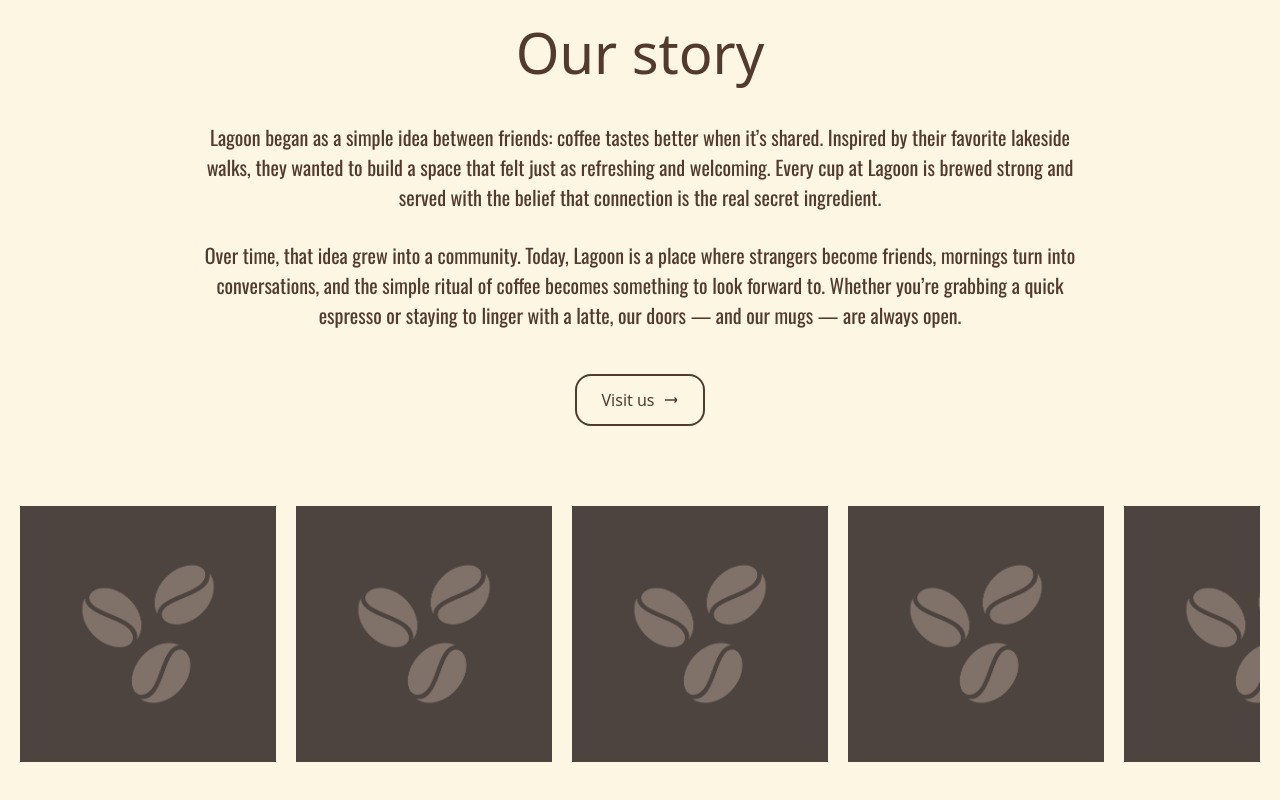
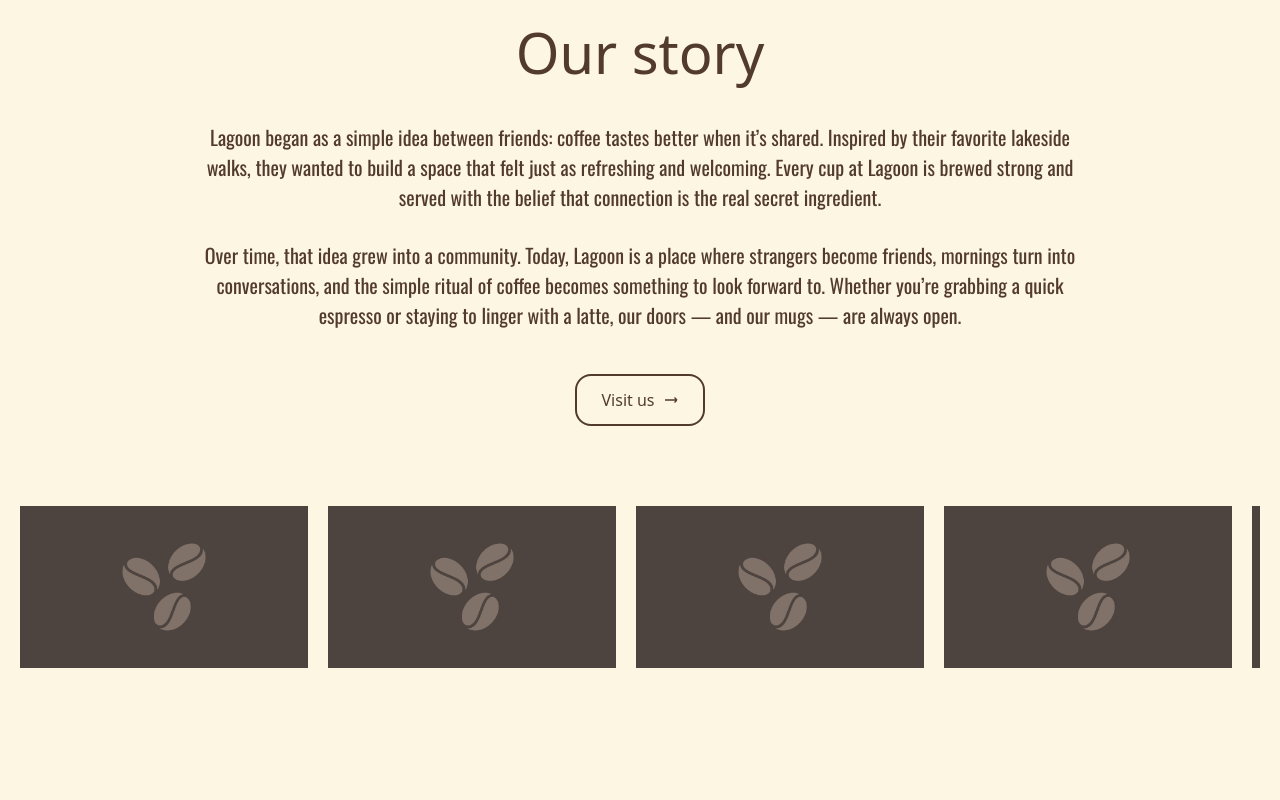
Before and after one commit to cosmonautkc/lagoon-coffee, a website built with Vite: page index.html in a window 1280 px wide. Shown: the part 712-1512 px from the top of the page. After the commit the page ends 1420 px from the top, so only its background shows below. Built offline with nearby package versions, Linux system fonts and the light colour scheme; a web font is replaced by a local one.

Commit message:
style new placeholder images according to new aspect ratio

```diff
--- a/index.html
+++ b/index.html
@@ -153,29 +153,29 @@
           class="flex gap-5 max-xxl:snap-x max-xxl:overflow-x-auto max-xxl:snap-mandatory xxl:justify-center"
         >
           <img
-            class="block object-cover w-64 h-64 snap-center shrink-0"
+            class="block aspect-video w-72 object-cover snap-center shrink-0"
             src="/img/placeholder.png"
-            alt="image"
+            alt="placeholder image"
           />
           <img
-            class="block object-cover w-64 h-64 snap-center shrink-0"
+            class="block aspect-video w-72 object-cover snap-center shrink-0"
             src="/img/placeholder 2.png"
-            alt="image"
+            alt="placeholder image"
           />
           <img
-            class="block object-cover w-64 h-64 snap-center shrink-0"
+            class="block aspect-video w-72 object-cover snap-center shrink-0"
             src="/img/placeholder 3.png"
-            alt="image"
+            alt="placeholder image"
           />
           <img
-            class="block object-cover w-64 h-64 snap-center shrink-0"
+            class="block aspect-video w-72 object-cover snap-center shrink-0"
             src="/img/placeholder 4.png"
-            alt="image"
+            alt="placeholder image"
           />
           <img
-            class="block object-cover w-64 h-64 snap-center shrink-0"
+            class="block aspect-video w-72 object-cover snap-center shrink-0"
             src="/img/placeholder 5.png"
-            alt="image"
+            alt="placeholder image"
           />
         </div>
       </div>
```
